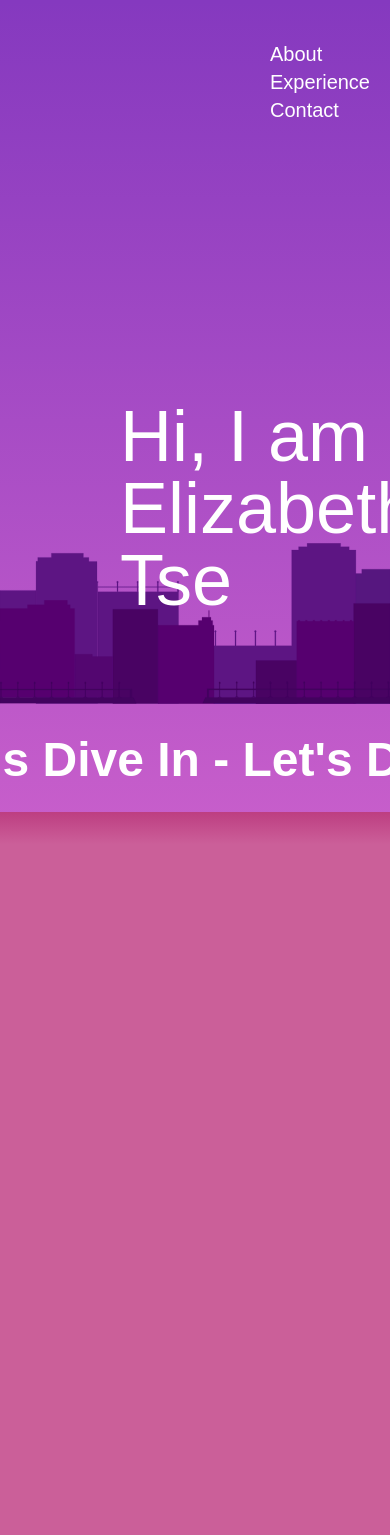
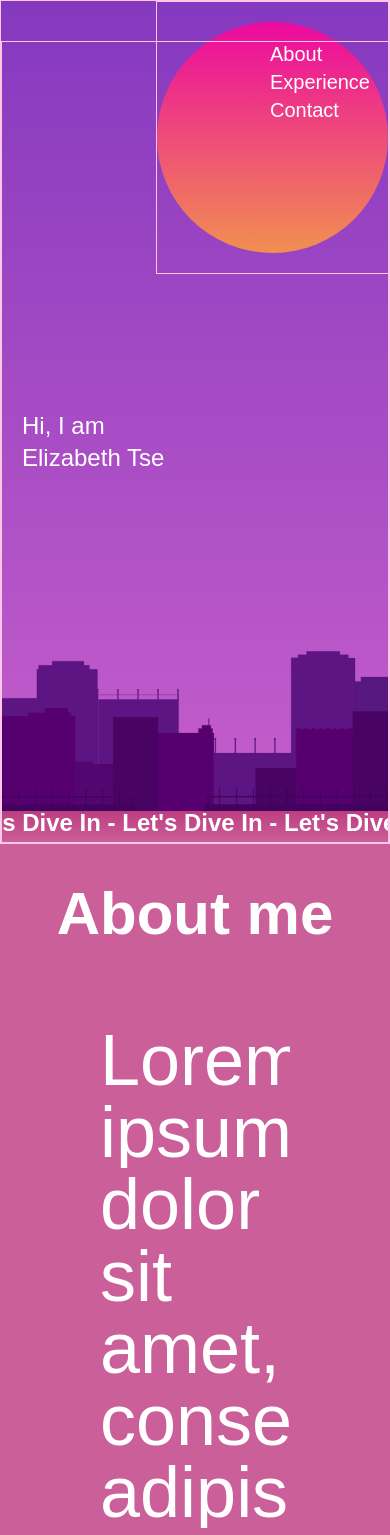
Before and after one commit to elizabetht25/etse-dev, a Next.js app: page / in a window 390 px wide. Shown: the top 1535 px of the page. Built offline with nearby package versions, Linux system fonts and the light colour scheme.

Commit message:
resposive ish hero section

```diff
--- a/src/app/layout.tsx
+++ b/src/app/layout.tsx
@@ -16,6 +16,10 @@ const geistMono = Geist_Mono({
 export const metadata: Metadata = {
   title: "etse-dev",
   description: "Portfolio of Elizabeth Tse",
+  viewport: "width=device-width, initial-scale=1",
+  robots: "index, follow",
+  authors: [{name: "Elizabeth"}],
+  keywords: ["portfolio", "developer", "web development"]
 };
 
 export default function RootLayout({
@@ -25,8 +29,8 @@ export default function RootLayout({
 }>) {
   return (
     <html lang="en">
-      <body className="">
-        <div className=" top-0 right-0 fixed  flex flex-col py-10 px-5 z-10">
+      <body className="font-sans">
+        <div className=" top-0 right-0 fixed  flex flex-col py-10 px-5 z-30">
           <Link className="text-xl" href="/">
             About
           </Link>
--- a/src/app/page.tsx
+++ b/src/app/page.tsx
@@ -199,27 +199,29 @@ function HeroSection() {
   return (
     <div
       ref={containerRef}
-      id="smooth-content"
-      className="py-100 relative flex h-dvh overflow-hidden bg-[#8539bf] bg-linear-to-t from-[#C95FCB]"
+      // id="smooth-content"
+      className=" relative flex align-middle h-dvh pt-10 border w-dvw overflow-hidden bg-[#8539bf] bg-linear-to-t from-[#C95FCB]"
     >
+      <div className=" border stagger-bg top-0 right-0 absolute w-3/5">
         <Image
-        className="absolute top-0 right-0 mx-120 p-10 my-5 stagger-bg"
+          className="top-0 right-0 my-5 align-middle"
           src={"/sun.svg"}
           alt="sun"
           width={400}
           height={200}
         />
+      </div>
       <div className="">
         <Image
-          className="absolute bottom-0 pb-35 stagger-bg"
+          className="absolute bottom-0 stagger-bg"
           src={"/mgbuildings.svg"}
           alt="middleground buildings"
           width={2000}
           height={500}
         />
         <Image
-          className="absolute bottom-0 pb-35 stagger-bg"
-          src={"/fgbuildings.svg"}
+          className="absolute bottom-0 stagger-bg"
+          src={"/fgbuildings1.svg"}
           alt="foreground buildings"
           width={2000}
           height={500}
@@ -231,37 +233,34 @@ function HeroSection() {
           width={2000}
           height={200}
         />
+
       </div>
+      <div></div>
 
       <div
         ref={textRef}
-        className="text-7xl px-30 flex flex-col absolute text-opacity-0"
+        className="w-dvw flex flex-col border justify-center z-10
+        text-2xl px-5
+        lg:text-7xl lg:px-15
+        md:text-4xl md:px-10
+        "
       >
-        <h1 className="font-sans-[Oxanium]">Hi, I am </h1>
-        <h1> Elizabeth Tse</h1>
+        <h1 className="font-serif">Hi, I am </h1>
+        <h1 className="font-sans"> Elizabeth Tse</h1>
       </div>
 
-      {/* <div className="ticker-wrap-1 absolute border bottom-0 py-5 w-full overflow-hidden">
-        <div
-          ref={text2slider}
-          className="text-4xl font-extrabold flex whitespace-nowrap"
-        >
-          <span ref={fText2}>
-            {" "}
-            - Let's Dive In - Let's Dive In - Let's Dive In - Let's Dive In -
-            Let's Dive In - Let's Dive In - Let's Dive in
-          </span>
-          <span ref={sText2} className="ticktext">
-            {" "}
-            - Let's Dive In - Let's Dive In - Let's Dive In - Let's Dive In -
-            Let's Dive In - Let's Dive In - Let's Dive in
-          </span>
-        </div>
-      </div> */}
-      <div className="ticker-wrap-1 absolute bottom-0 py-15 w-full overflow-hidden">
+      <div className="ticker-wrap-1 absolute bottom-0 py-1 w-full overflow-hidden
+      lg:py-15
+      md:py-10
+      sm:py-5
+      ">
         <div
           ref={text1slider}
-          className="text-5xl font-extrabold flex whitespace-nowrap"
+          className="text-2xl font-extrabold flex whitespace-nowrap
+          lg:text-5xl
+          md:text-4xl
+          sm:text-3xl
+          "
         >
           <span ref={fText1}>
             {" "}
@@ -339,9 +338,13 @@ function AboutMe() {
     // });
   });
   return (
-    <div className="h-screen flex  ">
-      <div className="flex flex-col ">
-        <div className=" p-50 w-screen h-[200]">
+    <div className="h-screen flex flex-col ">
+        <div className="  w-screen h-[200]
+        lg:p-50
+        md:p-30
+        sm:p-15
+        p-10
+        ">
           {" "}
           <div className="aboutHeader flex justify-center overflow-hidden text-6xl font-bold">
             <p>About me</p>
@@ -353,7 +356,6 @@ function AboutMe() {
               enim ad minim veniam, quis nostrud exercitation ullamco laboris
               nisi ut aliquip ex.
             </p>
-          </div>
           </div>
       </div>
     </div>
@@ -474,24 +476,23 @@ function ExperienceSlider() {
 }
 
 function ExperienceTitle() {
-  useGSAP (() => {
-
+  useGSAP(() => {
     const paraSplit = SplitText.create(".para2", {
       type: "words, lines",
 
       mask: "lines",
       linesClass: "paragraph-line",
     });
-     gsap.from('.button', {
+    gsap.from(".button", {
       y: 400,
-ease: 'power2.in',
-duration:1,
+      ease: "power2.in",
+      duration: 1,
       scrollTrigger: {
-  trigger: '.logos',
-  start: '50% 50%',
+        trigger: ".logos",
+        start: "50% 50%",
 
         // markers: true,
-}
+      },
     });
 
     gsap.from(paraSplit.words, {
@@ -502,34 +503,32 @@ scrollTrigger: {
       scrollTrigger: {
         trigger: ".logos",
         start: "top 80%",
-        end: 'top 30%',
+        end: "top 30%",
         // pin: true,
         // markers: true,
       },
-
     });
 
-    gsap.from('.exp', {
-      ease: 'power1.inOut',
+    gsap.from(".exp", {
+      ease: "power1.inOut",
       scrollTrigger: {
-        trigger:'.exp',
+        trigger: ".exp",
         pin: true,
-        start: '50% 60%',
-        end: '50% 10%',
+        start: "50% 60%",
+        end: "50% 10%",
         // markers: true,
-      }
-    })
+      },
+    });
     const tl = gsap.timeline();
-    tl.to('.logos',{
-y:-400,
-ease: 'power1.inOut',
+    tl.to(".logos", {
+      y: -400,
+      ease: "power1.inOut",
       ScrollTrigger: {
-  trigger: '.para2',
+        trigger: ".para2",
         // pin:true,
-  scub:true,
-
-}
-    })
+        scub: true,
+      },
+    });
   });
   return (
     <div className=" h-350  bg-linear-to-t from-[#6F5FCB] flex">
@@ -542,7 +541,9 @@ ScrollTrigger: {
           aliquip ex.
         </p>
         <div>
-          <Button className="button" variant={"secondary"}>My CV</Button>
+          <Button className="button" variant={"secondary"}>
+            My CV
+          </Button>
         </div>
       </div>
       <div className="flex items-center ">
```
Also changed, not shown: public/fgbuildings1.svg, public/mgbuildings.svg. Lines whose indentation alone changed are shown as unchanged.
